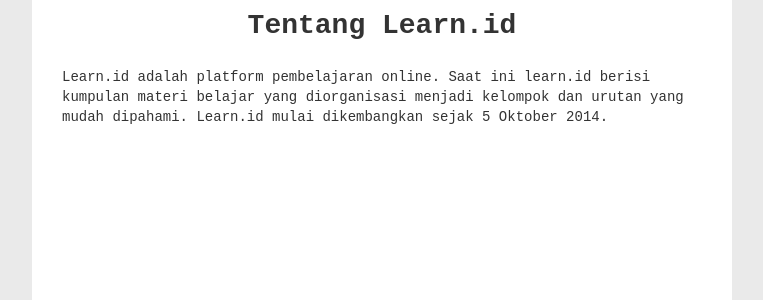
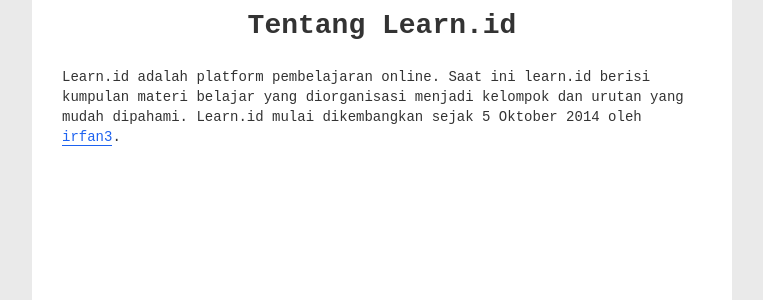
Before and after one commit to irff/learn, a Jekyll site: the page built from tentang.html, in a window 1280 px wide. Shown: the part 129-429 px from the top of the page, without its empty margins (258-1021 px from the left). Built offline with Jekyll 4.4.1, drawn with Linux system fonts in a browser that asks for light colours.

Commit message:
Perbaiki bug-bug minor.

```diff
--- a/_includes/header.html
+++ b/_includes/header.html
@@ -2,6 +2,7 @@
 <html lang="en">
 <head>
 	<meta charset="UTF-8">
+	<meta name= "viewport" content= "initial-scale=1.0, width=device-width" />
 	<title>{{ page.title }}</title>
 	<link rel="stylesheet" href="{{ site.baseurl }}/css/styles.css">
 	<script data-no-instant>{% include instantclick.min.js %}</script>
--- a/index.html
+++ b/index.html
@@ -2,7 +2,7 @@
 title: Learn.id
 layout: page
 ---
-<p class="masthead">Portal pembelajaran web design dan web development online. Materi dikurasi oleh <a href="http://twitter.com/irfan3">irfan3</a>. Update terakhir: 13 Oktober 2014.</p>
+<p>Portal pembelajaran web design dan web development online. Update terakhir: 13 Oktober 2014.</p>
 
 <h2>Kanal</h2>
 <ul>
--- a/tentang.html
+++ b/tentang.html
@@ -3,4 +3,4 @@
 ---
 <h1>Tentang Learn.id</h1>
 
-<p>Learn.id adalah platform pembelajaran online. Saat ini learn.id berisi kumpulan materi belajar yang diorganisasi menjadi kelompok dan urutan yang mudah dipahami. Learn.id mulai dikembangkan sejak 5 Oktober 2014.</p>
+<p>Learn.id adalah platform pembelajaran online. Saat ini learn.id berisi kumpulan materi belajar yang diorganisasi menjadi kelompok dan urutan yang mudah dipahami. Learn.id mulai dikembangkan sejak 5 Oktober 2014 oleh <a href="http://twitter.com/irfan3">irfan3</a>.</p>
```
Also changed, not shown: _kanal/web-design.md (+0 -2 lines), 8 other files.
